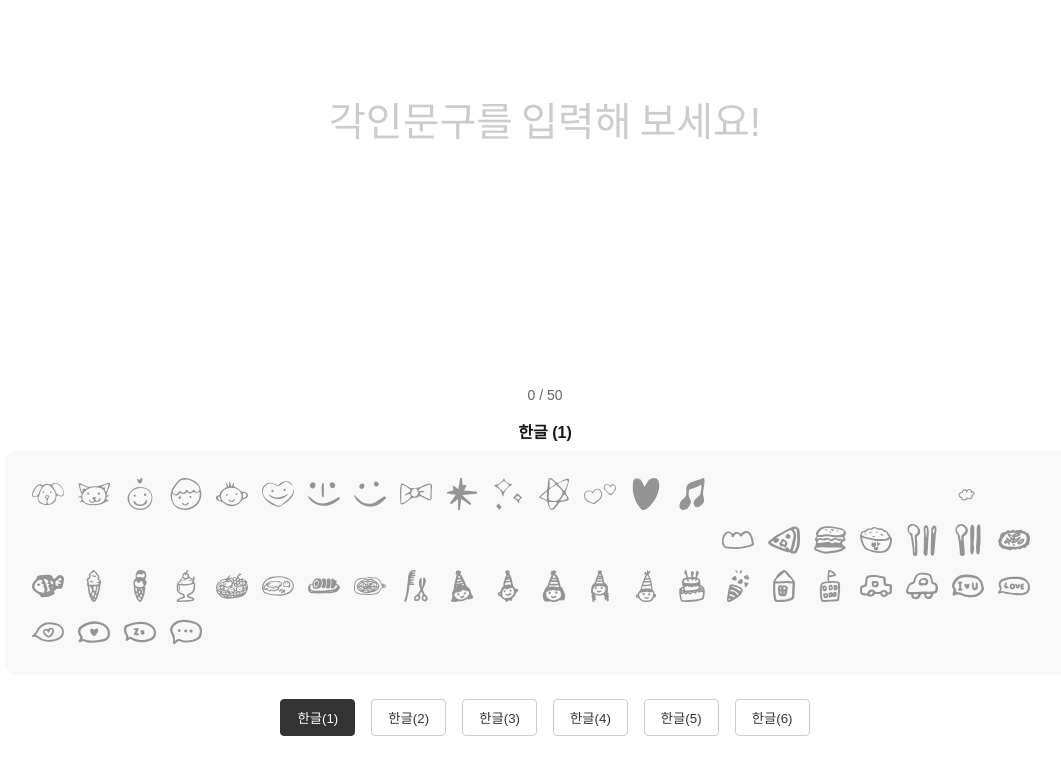
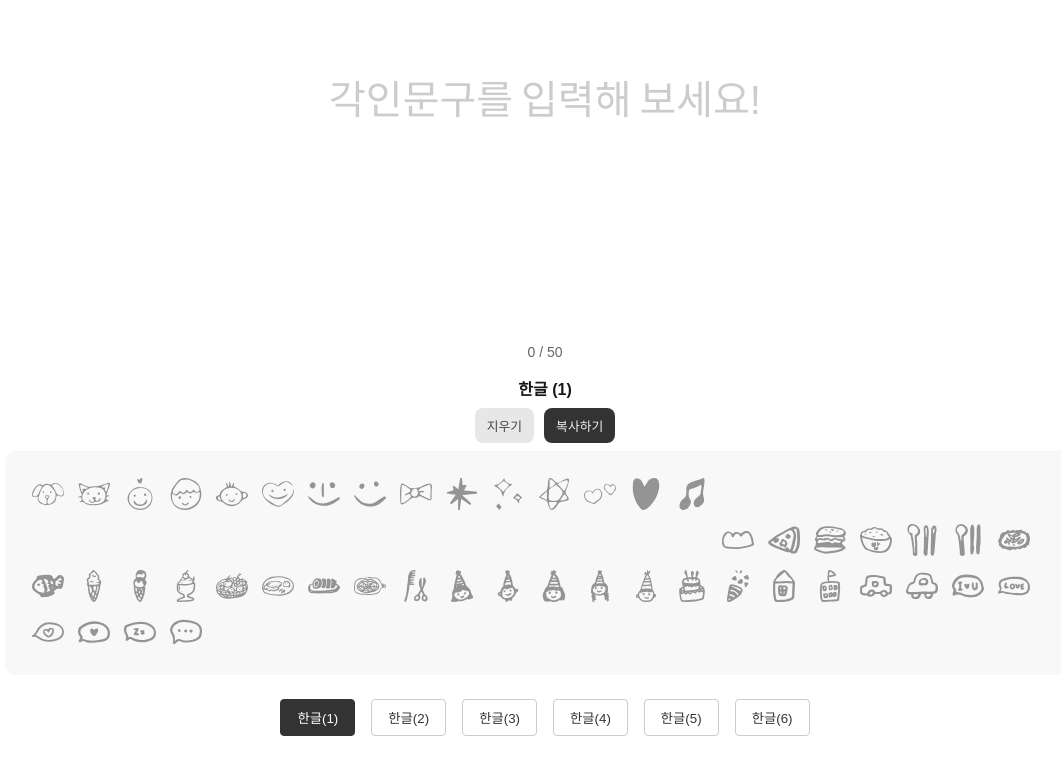
Before and after one commit to supermall1234/idam-previewer, a Next.js app: page /preview/font in a window 1280 px wide. Shown: the top 774 px of the page, without its empty margins (95-1156 px from the left). Built offline with nearby package versions, Linux system fonts and the light colour scheme; a web font is replaced by a local one.

Commit message:
empty & copy buttons

```diff
--- a/src/app/preview/font/page.module.scss
+++ b/src/app/preview/font/page.module.scss
@@ -156,6 +156,32 @@
   gap: 0.5rem;
   padding-top: 2rem;
   padding-bottom: 2rem;
+
+  > .buttons {
+    display: flex;
+    flex-direction: row;
+    gap: 10px;
+
+    > button {
+      font-size: 0.8rem;
+      padding: 8px 12px;
+      border-radius: 8px;
+      outline: 0;
+      border: 0;
+      cursor: pointer;
+      font-weight: 500;
+
+      &.empty {
+        background-color: #e7e7e7;
+        color: #444;
+      }
+
+      &.copy {
+        background-color: #333;
+        color: #eee;
+      }
+    }
+  }
 }
 
 .charCount {
--- a/src/app/preview/font/page.tsx
+++ b/src/app/preview/font/page.tsx
@@ -77,6 +77,79 @@ const emojiDict: { [key: number]: string } = {
     70: '🗫',
 }
 
+const emojiToNum: { [key: string]: string } = {
+    '🐶': '1',
+    '🐱': '2',
+    '😊': '3',
+    '👦': '4',
+    '👶': '5',
+    '💓': '6',
+    '😏': '7',
+    '🙂': '8',
+    '🎀': '9',
+    '✴': '10',
+    '✨': '11',
+    '⚝': '12',
+    '💖': '13',
+    '❤': '14',
+    '🎵': '15',
+    '🍎': '16',
+    '🍏': '17',
+    '🔋': '18',
+    '💗': '19',
+    '🪫': '20',
+    '☁': '21',
+    '☀': '22',
+    '🌻': '23',
+    '🍒': '24',
+    '🌹': '25',
+    '😋': '26',
+    '🐻': '27',
+    '☘': '28',
+    '🐰': '29',
+    '🌞': '30',
+    '🌙': '31',
+    '🌒': '32',
+    '🌿': '33',
+    '🥦': '34',
+    '🍃': '35',
+    '🍁': '36',
+    '👻': '37',
+    '🍞': '38',
+    '🍕': '39',
+    '🍔': '40',
+    '🥣': '41',
+    '🥄': '42',
+    '🍴': '43',
+    '🔴': '44',
+    '🐟': '45',
+    '🍦': '46',
+    '🍧': '47',
+    '🍨': '48',
+    '🥝': '49',
+    '🥘': '50',
+    '🍛': '51',
+    '🥡': '52',
+    '✂': '53',
+    '💃': '54',
+    '🥳': '55',
+    '👯': '56',
+    '🎊': '57',
+    '🧙': '58',
+    '🎂': '59',
+    '🎉': '60',
+    '🏠': '61',
+    '🏘': '62',
+    '🏎': '63',
+    '🚓': '64',
+    '💬': '65',
+    '🗨': '66',
+    '🗯': '67',
+    '👁': '68',
+    '🗩': '69',
+    '🗫': '70',
+}
+
 export default function Home() {
 
     const [text, setText] = useState<string>('');
@@ -105,6 +178,31 @@ export default function Home() {
         });
     }
 
+    const handleEmptyButtonClick = () => {
+        setText("")
+    }
+
+    const handleCopyButtonClick = async () => {
+        if (text.length <= 0) {
+            alert('문구를 입력해주세요')
+            return
+        }
+        const res: string[] = []
+        for (const char of text) {
+            if (char in emojiToNum) {
+                res.push(`(${emojiToNum[char]}번)`)
+            } else {
+                res.push(char)
+            }
+        }
+        try {
+            await navigator.clipboard.writeText(res.join('').replace(/(?:\r\n|\r|\n)/g, '\\n'))
+            alert('복사 성공! 각인문구 란에 붙여넣어주세요')
+        } catch (err) {
+            alert('복사에 실패했어요.')
+        }
+    }
+
     return (
         <main className={styles.container}>
 
@@ -120,12 +218,18 @@ export default function Home() {
             </div>
 
             <section className={styles.consoleSection}>
+
                 <div className={styles.charCount}>
                     {text.length} / {maxLength}
                 </div>
 
                 <div className={styles.fontName}>
                     한글 ({fontStyle})
+                </div>
+
+                <div className={styles.buttons}>
+                    <button className={styles.empty} onClick={handleEmptyButtonClick}>지우기</button>
+                    <button className={styles.copy} onClick={handleCopyButtonClick}>복사하기</button>
                 </div>
 
                 <div className={styles.emojiPannel}>
```
Also changed, not shown: public/images/svgIcons/21.svg.
